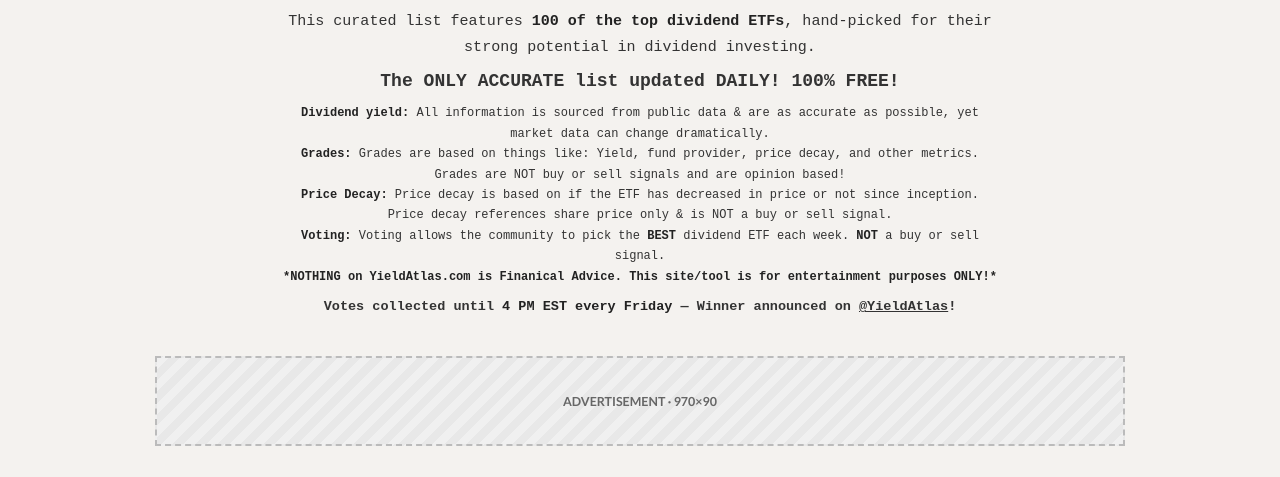
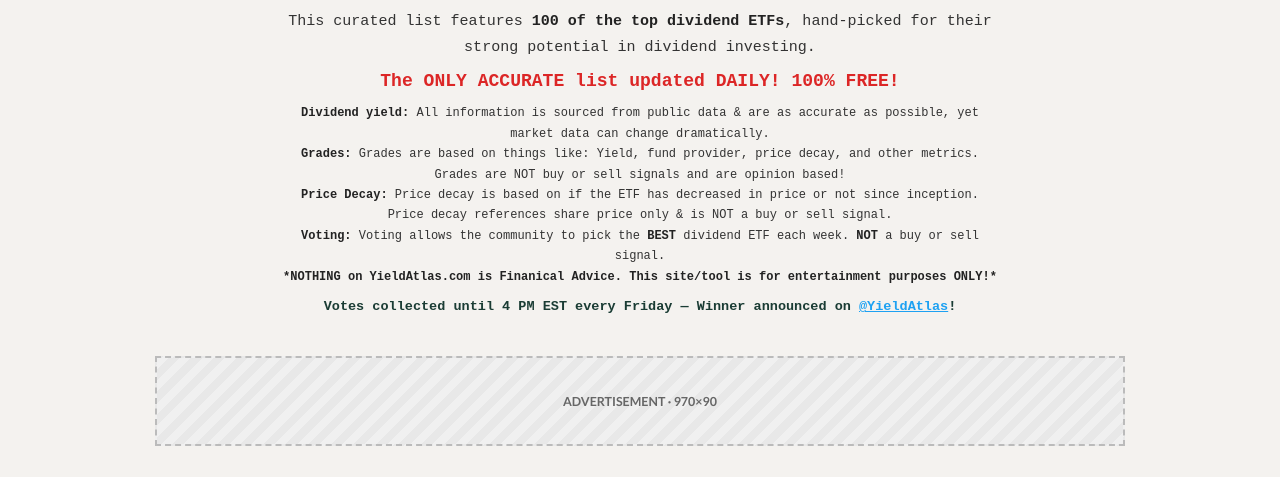
Before and after one commit to MarvinSMX/yield-atlas, a plain HTML site: page index.html in a window 1280 px wide. Shown: the part 323-800 px from the top of the page. Drawn offline with Linux system fonts and the light colour scheme; no server answers.

Commit message:
Highlight FREE line in red and restore Friday vote callout visibility.
Network CSS was forcing intro-text children to muted gray; free-highlight and weekly now keep strong brand emphasis.

Co-authored-by: Cursor <cursoragent@cursor.com>

```diff
--- a/index.html
+++ b/index.html
@@ -920,7 +920,7 @@ tr:nth-child(even) {
     <h1>Top 100 Dividend ETFs</h1>
     <p class="intro-text">
         This curated list features <strong>100 of the top dividend ETFs</strong>, hand-picked for their strong potential in dividend investing.<br>
-        <span style="font-weight:900;font-size:1.2em;display:block;margin-top:6px;">
+        <span class="free-highlight" style="font-weight:900;font-size:1.2em;display:block;margin-top:6px;color:#DC2626;">
             The ONLY ACCURATE list updated DAILY! 100% FREE!
         </span>
         <span style="font-size:0.8em;font-weight:400;color:#5B6575;display:block;margin-top:6px;">
--- a/network.css
+++ b/network.css
@@ -188,6 +188,43 @@ body > h1, .content > h1, .main-h1, .main-h1 h1, h1 {
 }
 .intro-text strong, .hero-desc strong, .top-disclaimer strong { color: #222222 !important; }
 
+/* Hero highlights — beat muted intro-text * inheritance */
+.intro-text .free-highlight,
+.free-highlight {
+  color: #DC2626 !important;
+  font-weight: 900 !important;
+}
+.intro-text .free-highlight:not(.inline),
+.free-highlight:not(.inline) {
+  font-size: 1.2em !important;
+  display: block !important;
+  margin-top: 6px !important;
+}
+.free-highlight.inline {
+  display: inline !important;
+  font-size: inherit !important;
+  margin: 0 !important;
+}
+.intro-text .weekly,
+span.weekly,
+.weekly {
+  color: #1A3C34 !important;
+  font-weight: 900 !important;
+  font-size: 0.9em !important;
+  margin-top: 8px !important;
+  display: block !important;
+}
+.intro-text .weekly a,
+.weekly a {
+  color: #1DA1F2 !important;
+  text-decoration: underline !important;
+  font-weight: 900 !important;
+}
+.intro-text .weekly strong,
+.weekly strong {
+  color: inherit !important;
+}
+
 /* Share / Post — readable on light canvas */
 .share-buttons { display: flex !important; gap: 12px !important; justify-content: center !important; flex-wrap: wrap !important; margin: 18px auto 8px !important; }
 .share-btn, a.share-btn {
```
Also changed, not shown: new-display-ovl.html (+1 -1 lines), new-etfs.html (+1 -1 lines).
